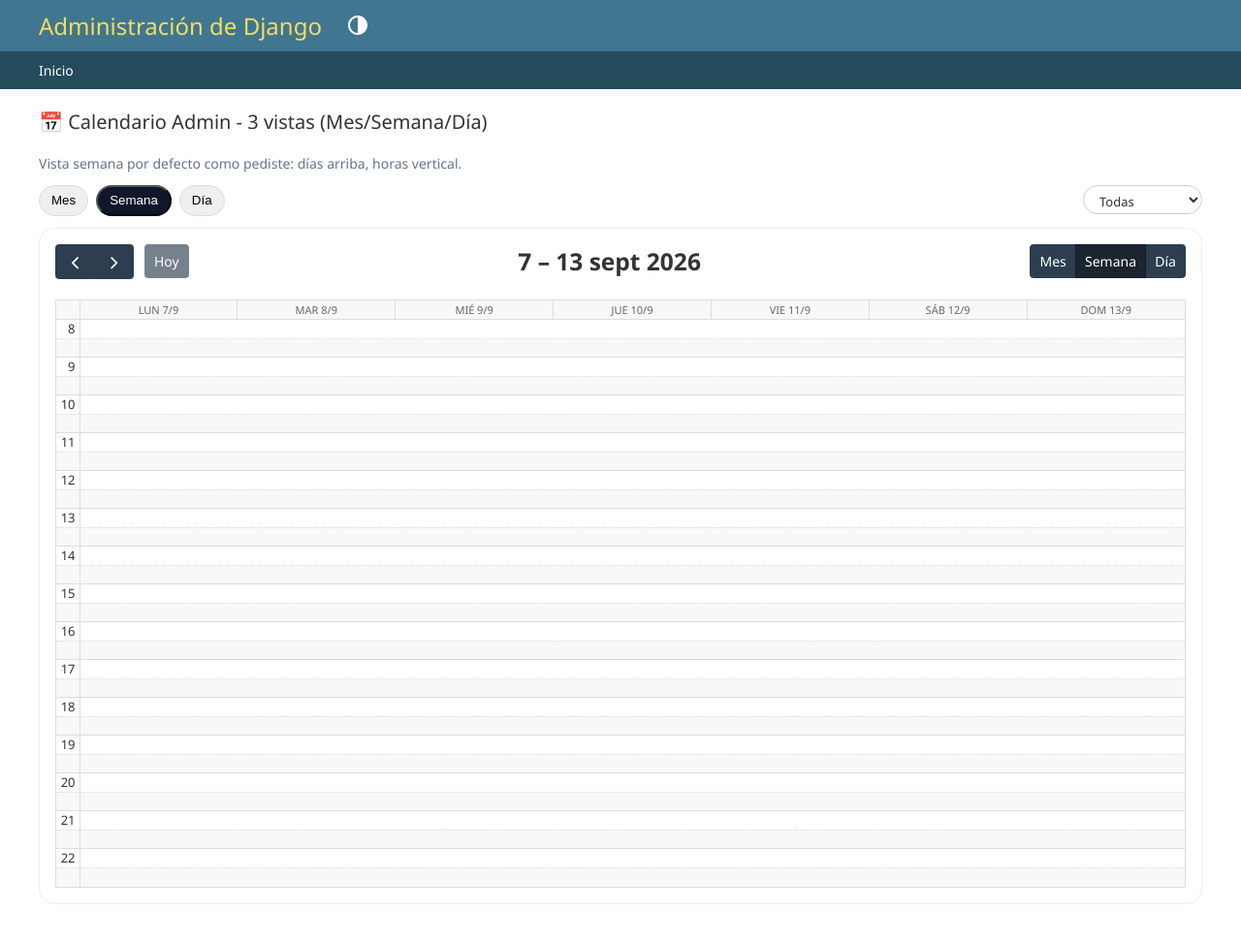
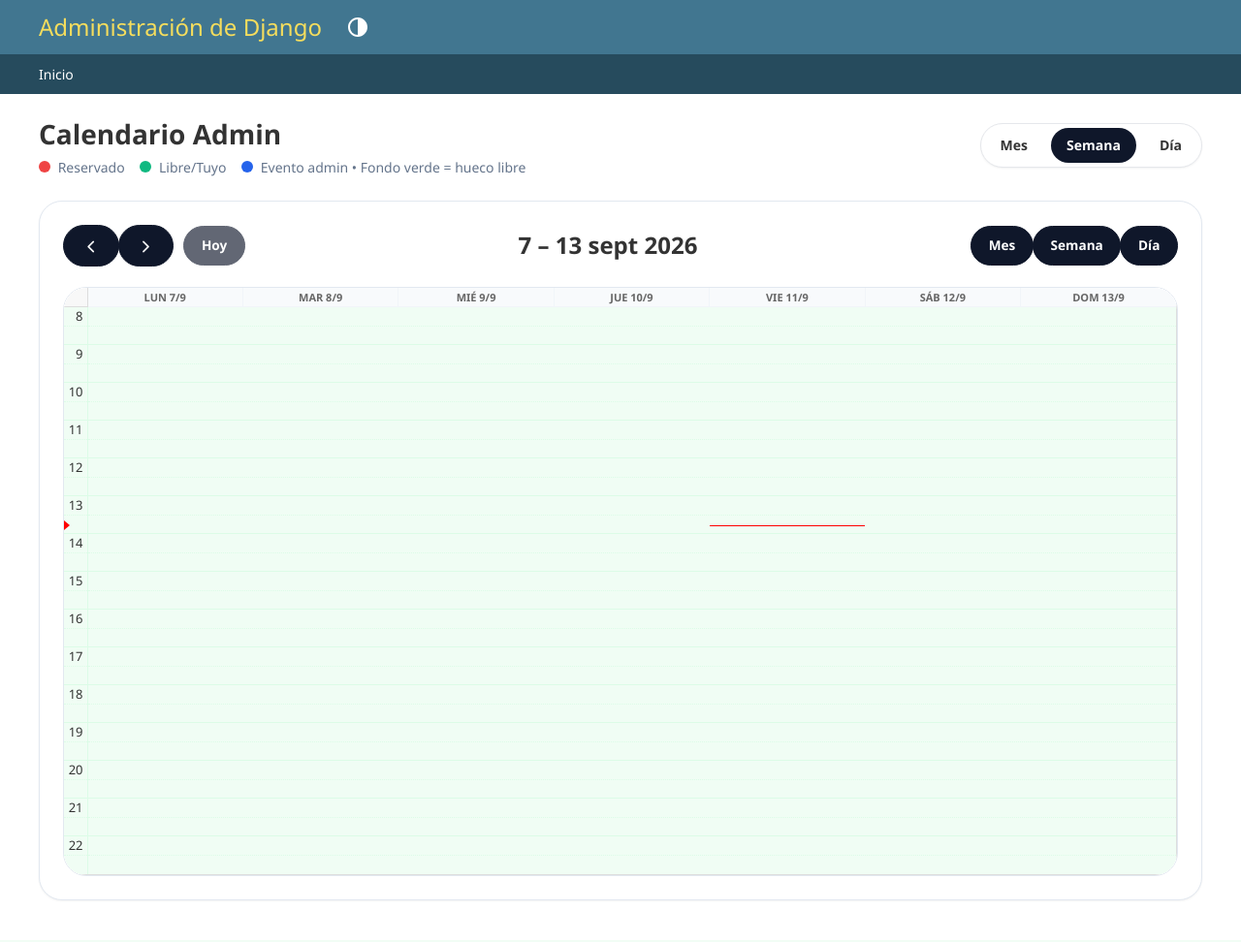
Before and after one commit to arrudavanderley/padel_reservas, a Django app: template reservas_app/templates/admin/calendario_admin_simple.html in a window 1280 px wide. Shown: the whole page at 97% size. Run offline with Django 5.2, Linux system fonts and the light colour scheme; the template is opened without the code that fills it: values that come from a table or form of the project are taken from there, others are empty; data comes from the database, SQL or seed files in the repository; some libraries are stand-ins or nearby versions.

Commit message:
Add files via upload

```diff
--- a/reservas_app/templates/admin/calendario_admin_simple.html
+++ b/reservas_app/templates/admin/calendario_admin_simple.html
@@ -3,20 +3,38 @@
 <link href="https://cdn.jsdelivr.net/npm/fullcalendar@5.11.5/main.min.css" rel="stylesheet">
 <script src="https://cdn.jsdelivr.net/npm/fullcalendar@5.11.5/main.min.js"></script>
 <script src="https://cdn.jsdelivr.net/npm/fullcalendar@5.11.5/locales/es.js"></script>
+<script src="https://cdn.tailwindcss.com"></script>
+<style>
+.fc .fc-toolbar-title{font-weight:800; font-size:1.5rem;}
+.fc .fc-button{border-radius:999px !important; font-weight:700 !important; font-size:0.85rem !important; padding:0.6rem 1.1rem !important;}
+.fc .fc-button-primary{background:#0f172a !important; border-color:#0f172a !important;}
+.fc .fc-event{border-radius:14px !important; border:none !important; padding:6px 10px !important; font-weight:700 !important; box-shadow:0 4px 12px rgba(0,0,0,0.12) !important; border:2px solid rgba(255,255,255,0.3) !important;}
+.fc .fc-col-header-cell{background:#f8fafc; font-weight:800; font-size:11px; text-transform:uppercase; border-color:#f1f5f9 !important;}
+.fc .fc-timegrid-slot{background:#f0fdf4 !important; border-color:#dcfce7 !important;} /* VERDE CLARO = LIBRE */
+.fc .fc-timegrid-slot:hover{background:#dcfce7 !important;}
+.fc .fc-daygrid-day{border-color:#f1f5f9 !important;}
+.fc .fc-scrollgrid{border-radius:24px !important; overflow:hidden; border:1px solid #e2e8f0 !important;}
+</style>
 {% endblock %}
 {% block content %}
-<h1>📅 Calendario Admin - 3 vistas (Mes/Semana/Día)</h1>
-<p style="color:#64748b;">Vista semana por defecto como pediste: días arriba, horas vertical.</p>
-<div style="margin:12px 0; display:flex; gap:8px;">
-<button onclick="calendar.changeView('dayGridMonth')" style="padding:6px 12px; border-radius:20px; border:1px solid #ddd;">Mes</button>
-<button onclick="calendar.changeView('timeGridWeek')" style="padding:6px 12px; border-radius:20px; background:#0f172a; color:white;">Semana</button>
-<button onclick="calendar.changeView('timeGridDay')" style="padding:6px 12px; border-radius:20px; border:1px solid #ddd;">Día</button>
-<select id="filtro-pista" style="margin-left:auto; padding:6px 12px; border-radius:20px;"><option value="">Todas</option>{% for p in pistas %}<option value="{{ p.id }}">{{ p.nombre }}</option>{% endfor %}</select>
+<div class="max-w-[1250px] mx-auto">
+  <div class="flex flex-col md:flex-row justify-between items-start md:items-center gap-4 mb-6">
+    <div>
+      <h1 class="text-[28px] font-extrabold">Calendario Admin</h1>
+      <p class="text-sm text-slate-500 mt-1"><span class="inline-block w-3 h-3 bg-red-500 rounded-full mr-1"></span> Reservado <span class="inline-block w-3 h-3 bg-emerald-500 rounded-full ml-3 mr-1"></span> Libre/Tuyo <span class="inline-block w-3 h-3 bg-blue-600 rounded-full ml-3 mr-1"></span> Evento admin • Fondo verde = hueco libre</p>
+    </div>
+    <div class="flex items-center gap-2 bg-white border rounded-full p-1 shadow-sm">
+      <button onclick="calendar.changeView('dayGridMonth')" class="px-4 py-2 rounded-full text-sm font-bold hover:bg-slate-100">Mes</button>
+      <button onclick="calendar.changeView('timeGridWeek')" class="px-4 py-2 rounded-full text-sm font-bold bg-slate-900 text-white">Semana</button>
+      <button onclick="calendar.changeView('timeGridDay')" class="px-4 py-2 rounded-full text-sm font-bold hover:bg-slate-100">Día</button>
+    </div>
+  </div>
+  <div class="bg-white rounded-[24px] border border-slate-200 shadow-sm p-4 md:p-6">
+    <div id="calendar-admin"></div>
+  </div>
 </div>
-<div id="calendar-admin" style="background:white; padding:16px; border-radius:16px; border:1px solid #eee;"></div>
-
 <script>
-let calendar; let filtro="";
+let calendar;
 document.addEventListener('DOMContentLoaded', function(){
   const el=document.getElementById('calendar-admin');
   calendar=new FullCalendar.Calendar(el,{
@@ -27,14 +45,26 @@
     slotMaxTime:'23:00:00',
     allDaySlot:false,
     height:'auto',
+    nowIndicator:true,
     events:function(info, success){
       const p=new URLSearchParams({start:info.startStr.slice(0,10), end:info.endStr.slice(0,10)});
-      if(filtro) p.append('pista', filtro);
       fetch('/eventos/?'+p.toString()).then(r=>r.json()).then(d=>success(d));
+    },
+    eventDidMount:function(info){
+      if(info.event.extendedProps.tipo==='bloqueo'){
+        info.el.style.background='#2563eb'; // AZUL admin
+        info.el.style.borderColor='#1d4ed8';
+      } else if(info.event.extendedProps.propia){
+        info.el.style.background='#10b981'; // VERDE tuyo
+        info.el.style.borderColor='#059669';
+      } else {
+        info.el.style.background='#ef4444'; // ROJO reservado por otros
+        info.el.style.borderColor='#dc2626';
+      }
+      info.el.style.borderRadius='14px';
     }
   });
   calendar.render();
-  document.getElementById('filtro-pista').addEventListener('change', e=>{ filtro=e.target.value; calendar.refetchEvents(); });
 });
 </script>
 {% endblock %}
```
Also changed, not shown: reservas_app/templates/admin/dashboard_simple.html (+24 -16 lines), reservas_app/templates/admin/index.html (added, +26 -0 lines), reservas_app/templates/admin/ocupacion_simple.html (+20 -10 lines).
